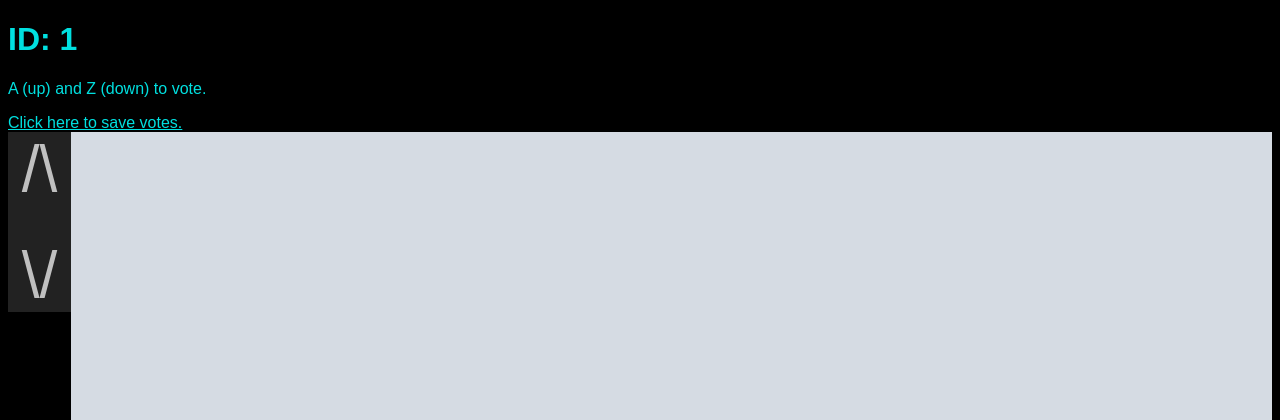
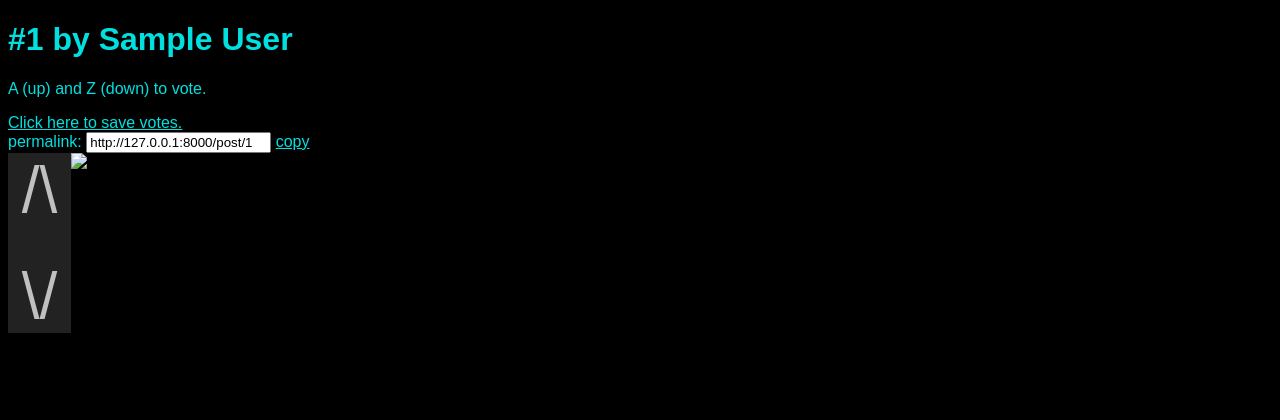
Before and after one commit to bluMyst/hypnohub-post-finder, a Django app: template django_project/main_app/templates/main_app/post_view.html in a window 1280 px wide. Shown: the top 420 px of the page. After the commit the page ends 333 px from the top, so only its background shows below. Run offline with Django 3.2, Linux system fonts and the light colour scheme; tables that the repository leaves empty hold one stand-in row (values such as "Sample post"); the template is opened without the code that fills it: values that come from a table or form of the project are taken from there, most other values are stand-ins (such as "Sample title", 1, 10 or a date in 2020); grey boxes marked "Sample" are stand-in pictures.

Commit message:
Met permalink design goals
The Post model now has a 'permalink' property, but the way it works is
kind of an ugly hack. Will have to fix later.

post_view.html has been cleaned up a lot and now every page has an
auto-copy-able permalink box.

Updated design goals to reflect all of this.

```diff
--- a/django_project/design goals.txt
+++ b/django_project/design goals.txt
@@ -5,6 +5,9 @@
 [X] Automatically cache every post on Hypnohub and save all relevant info.
     [X] Automatically update existing posts with new info.
     [X] Automatically delete posts to match deletions on HypnoHub.
+[X] Allow users to permalink to posts.
+    [X] Add a "permalink: [url]" textbox somewhere in the image viewer, with a
+        "copy to clipboard" button.
 
 [ ] Let users create accounts and log in.
     [ ] Let users recover their passwords via email.
@@ -47,9 +50,6 @@
             [ ] Shows them the total count of posts added.
             [ ] Shows them previews of each post and lets them click each
                 preview to go to that post's permalink page, inside HHPF.
-[ ] Allow users to permalink to posts.
-    [ ] Add a "permalink: [url]" textbox somewhere in the image viewer, with a
-        "copy to clipboard" button.
 [ ] Every page should be styled consistently.
 
 
--- a/django_project/main_app/models.py
+++ b/django_project/main_app/models.py
@@ -1,4 +1,5 @@
 from django.db import models
+from django.urls import reverse
 
 from django.core.exceptions import ValidationError
 from django.core import validators
@@ -85,6 +86,15 @@
     def page_url(self):
         return f"http://hypnohub.net/post/show/{self.id}"
 
+    @property
+    def permalink(self):
+        # NOTE: This is temporary and needs to get changed in the far future if
+        # this ever becomes a proper web service.
+        return 'http://127.0.0.1:8000' + self.get_absolute_url()
+
+    def get_absolute_url(self):
+        return reverse('view-a-post-by-id', kwargs={'id': self.id})
+
 
 class UserVote(models.Model):
     post = models.OneToOneField(
--- a/django_project/main_app/templates/main_app/post_view.html
+++ b/django_project/main_app/templates/main_app/post_view.html
@@ -2,17 +2,14 @@
 
 {% comment %}
   Required context:
-    post_id:   Hypnohub post ID of the post to be shown to the user.
-    image_url: URL of the image matching the post ID. (Can be preview or
-               regular, but keep in mind it'll be loaded directly into this
-               page.)
+    post: A Post instance to display to the user.
 
   Optional context:
     tabtitle: defaults to "Post View"
 {% endcomment %}
 
 {% block title %}
-  ID: {{ post_id }}
+  {{ post }}
 {% endblock %}
 
 {% block tabtitle %}
@@ -59,6 +56,9 @@
   </style>
 
   <script>
+    // TODO: All this code is getting way out of hand! We need to split it up
+    // into multiple files again.
+
     class AsyncAPIRequestManager {
       // Gives the user simple feedback on the progress of an
       // asynchronous API request. Also stops them from sending more
@@ -125,7 +125,7 @@
       }
     }
 
-    var postId = {{ post_id }};
+    var postId = {{ post.id }};
     var upvoteButton;
     var downvoteButton;
     var saveButton;
@@ -215,6 +215,7 @@
       onSaveStart, onSaveDone, onSaveFail
     );
 
+    // TODO: Don't use onload, onclick, etc. Add event listeners instead.
     window.onload = function () {
       upvoteButton   = document.getElementsByClassName('upvote')[0];
       downvoteButton = document.getElementsByClassName('downvote')[0];
@@ -224,6 +225,13 @@
       downvoteButton.onclick = downvote;
       saveButton.onclick = onSaveButtonClicked;
       resetSaveButton();
+
+      document.getElementById("copy_permalink").onclick = function () {
+        var permalinkTextbox = document.getElementById("permalink_textbox");
+        var permalinkUrl = permalinkTextbox.value;
+        permalinkTextbox.select();
+        document.execCommand("copy");
+      }
     }
   </script>
 {% endblock %}
@@ -232,6 +240,10 @@
   <p>A (up) and Z (down) to vote.</p>
 
   <div id="save_button">enable javascript to save</div>
+  <div class="permalink_area">
+    permalink: <input id='permalink_textbox' readonly value="{{ post.permalink }}">
+    <a href="#" id="copy_permalink">copy</a>
+  </div>
 
   <div class="voting_area">
     <div class="vote_controls">
@@ -239,8 +251,8 @@
       <a href="#" class="vote downvote inactive"> \/ </a>
     </div>
 
-    <a href="http://hypnohub.net/post/show/{{ post_id }}/">
-      <img src="{{ image_url }}" class="rating_image"/>
+    <a href="http://hypnohub.net/post/show/{{ post.id }}/">
+      <img src="{{ post.sample_url }}" class="rating_image"/>
     </a>
   </div>
 {% endblock %}
--- a/django_project/main_app/urls.py
+++ b/django_project/main_app/urls.py
@@ -6,7 +6,7 @@
     path('best',   views.best, name='view-a-best-post'),
     path('hot',    views.hot, name='view-a-hot-post'),
     path('random', views.random, name='view-a-random-post'),
-    path('post/<int:id_>', views.permalink, name='view-a-post-by-id'),
+    path('post/<int:id>', views.permalink, name='view-a-post-by-id'),
 
     path('', views.main_menu, name='main-menu'),
 ]
```
Also changed, not shown: django_project/main_app/views.py (+19 -18 lines).
